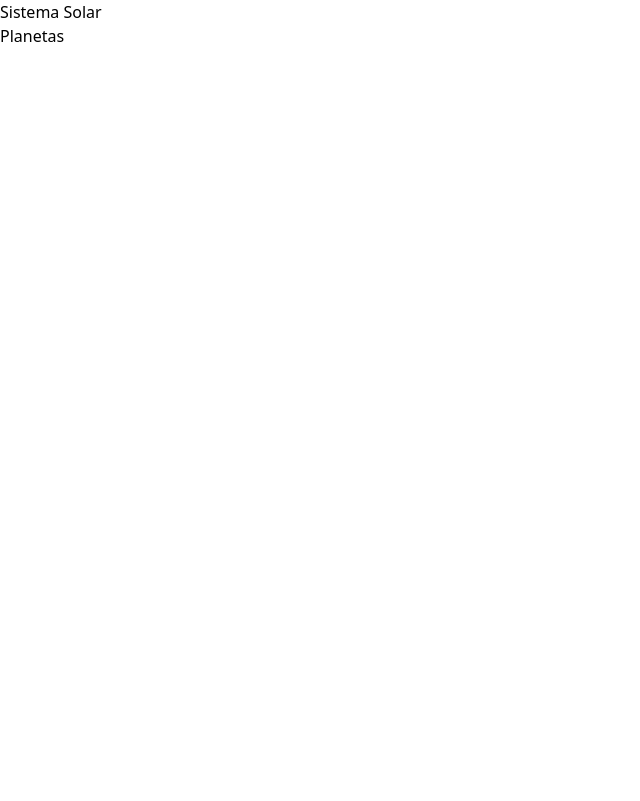
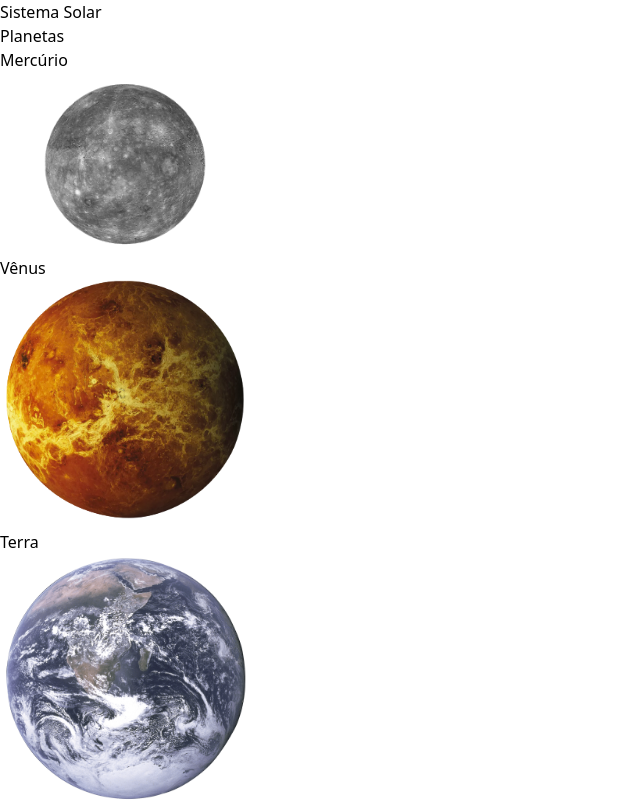
Before and after one commit to Guilherme-Artigas/sistema-solar, a Next.js app: page / in a window 1280 px wide. Shown: the top 801 px of the page, without its empty margins (0-640 px from the left). Built offline with nearby package versions, Linux system fonts and the light colour scheme.

Commit message:
feat: renderização da lista de planetas

```diff
--- a/src/components/PlanetCard.tsx
+++ b/src/components/PlanetCard.tsx
@@ -14,6 +14,8 @@ export default function PlanetCard(props: PropPlanetCard) {
       <Image
         src={planetImage}
         alt={planetName}
+        height={250}
+        width={250}
       />
     </li>
   );
--- a/src/components/SolarSystem.tsx
+++ b/src/components/SolarSystem.tsx
@@ -1,9 +1,16 @@
+import PlanetCard from '@/components/PlanetCard';
 import Title from '@/components/Title';
+import planets from '@/data/planets';
 
 export default function SolarSystem() {
   return (
     <div data-testid='solar-system'>
       <Title headline='Planetas' />
+      <ul>
+        {planets.map(({ name, image }) =>
+          <PlanetCard planetImage={image} planetName={name} key={name} />
+        )}
+      </ul>
     </div>
   );
 }
```
